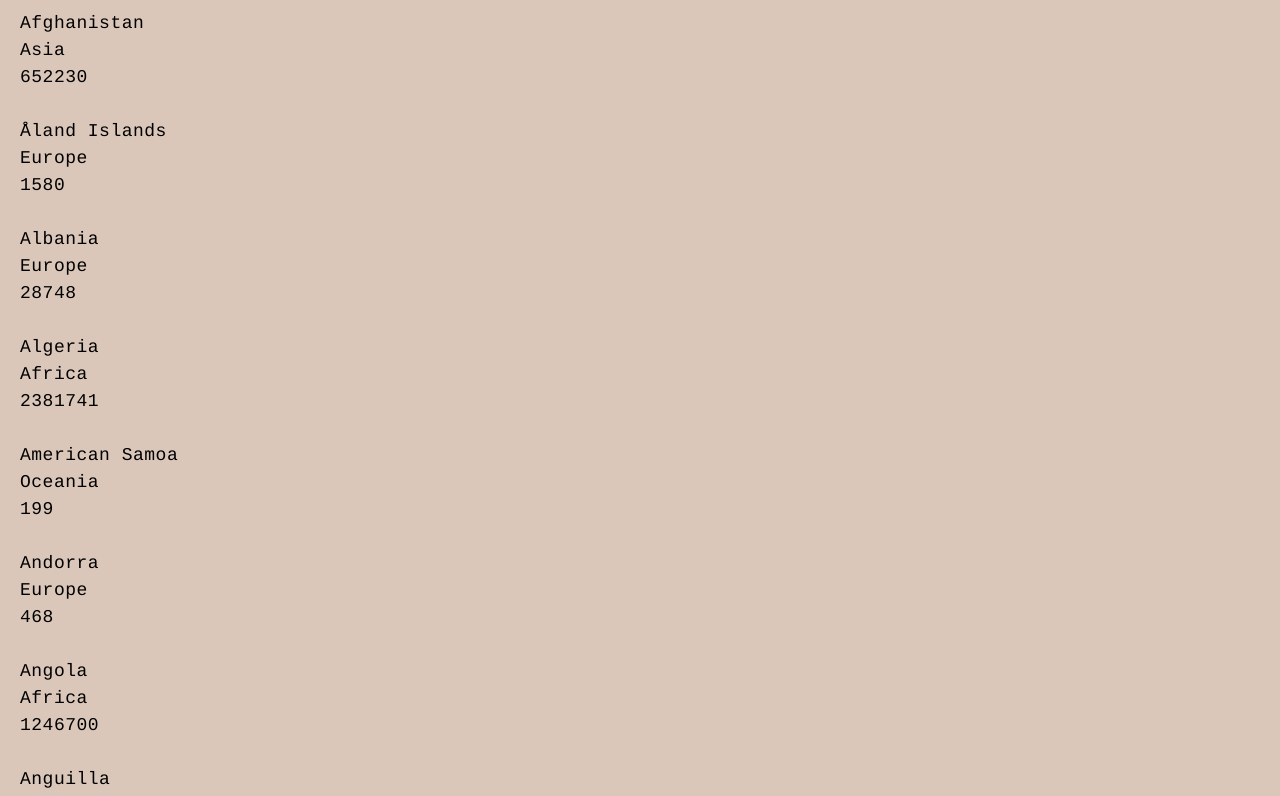
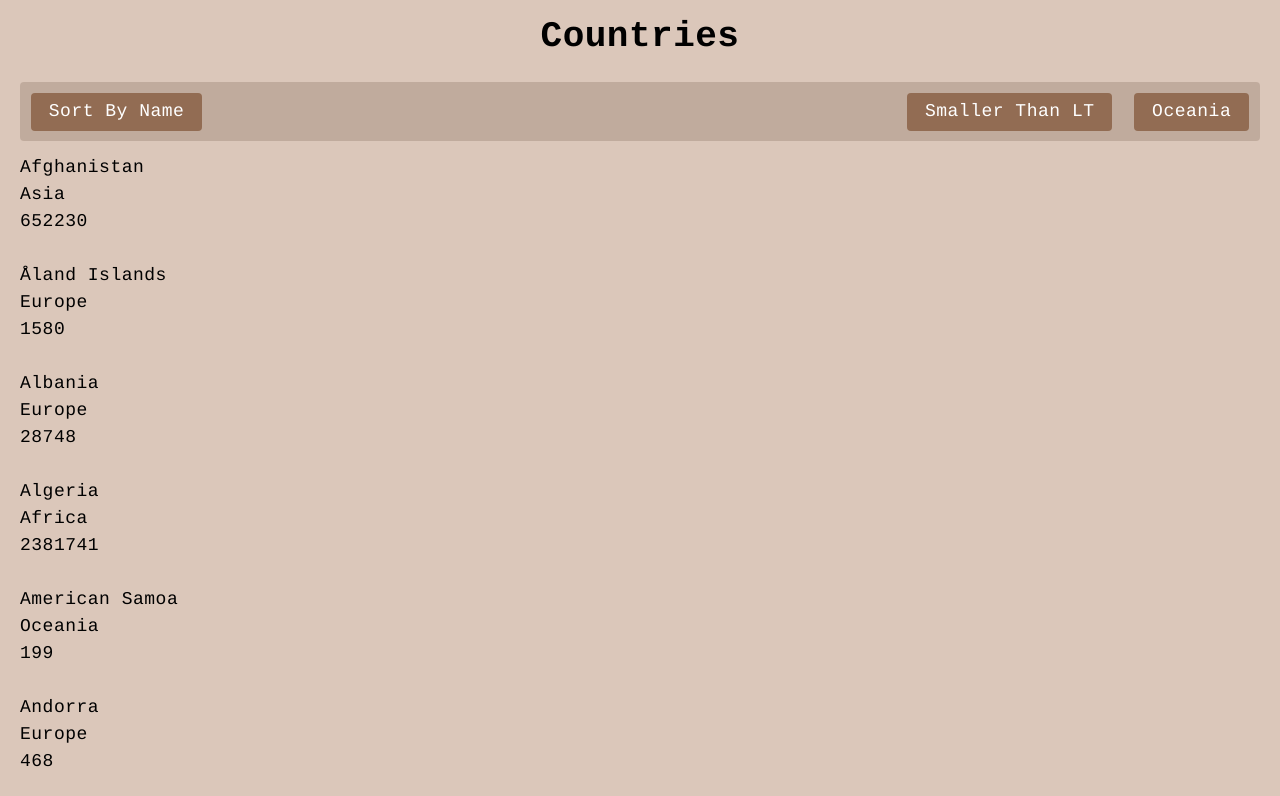
Before and after one commit to pocketful/Countries, a React (Vite) app: page / in a window 1280 px wide. Shown: the top 796 px of the page. Built offline with nearby package versions, Linux system fonts and the light colour scheme.

Commit message:
import filter to CountriesPage

```diff
--- /dev/null
+++ b/src/components/CountriesPage/CountriesPage.module.scss
@@ -0,0 +1,5 @@
+@import '/src/styles/colors';
+
+.error {
+  color: $error-color;
+}
--- a/src/components/CountriesPage/CountriesPage.tsx
+++ b/src/components/CountriesPage/CountriesPage.tsx
@@ -1,10 +1,46 @@
+import Filter from './Filter/Filter'
+import style from './CountriesPage.module.scss'
 import useLoadCountries from './hooks/useLoadCountries'
+import { useState } from 'react'
 
 const CountriesPage = () => {
+  const [activeFilters, setActiveFilters] = useState({ sort: '', filter: '' })
+
   const { loading, error, countries } = useLoadCountries()
+
+  const sortByNameHandler = () => {
+    console.log('sortByNameHandler')
+    setActiveFilters((prevFilters) => ({
+      ...prevFilters,
+      sort: 'ByName',
+    }))
+  }
+
+  const filterSmallerThanLTHandler = () => {
+    console.log('filterSmallerThanLTHandler')
+    setActiveFilters((prevFilters) => ({
+      ...prevFilters,
+      sort: 'Smaller',
+    }))
+  }
+
+  const filterOceaniaHandler = () => {
+    console.log('filterOceaniaHandler')
+    setActiveFilters((prevFilters) => ({
+      ...prevFilters,
+      sort: 'Oceania',
+    }))
+  }
 
   return (
     <>
+      <h1>Countries</h1>
+      <Filter
+        onSortByName={sortByNameHandler}
+        onFilterSmallerThanLT={filterSmallerThanLTHandler}
+        onFilterOceania={filterOceaniaHandler}
+        activeFilters={activeFilters}
+      />
       {countries?.map((country, idx) => (
         <div key={idx}>
           <p>{country.name}</p>
@@ -13,7 +49,7 @@ const CountriesPage = () => {
           <br />
         </div>
       ))}
-      {error && <p>{error}</p>}
+      {error && <p className={style.error}>{error}</p>}
       {loading && <p>Loading...</p>}
     </>
   )
```
